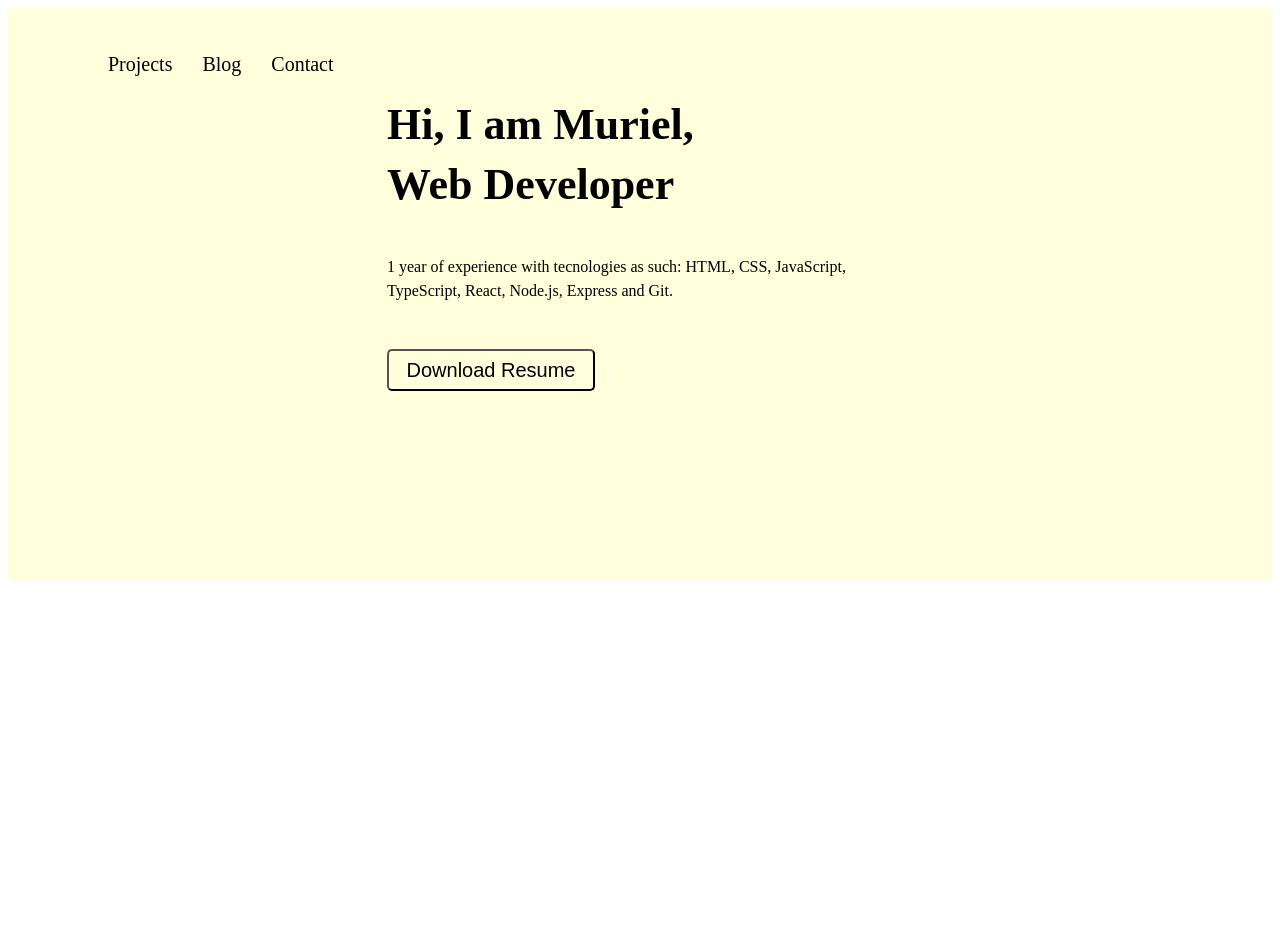
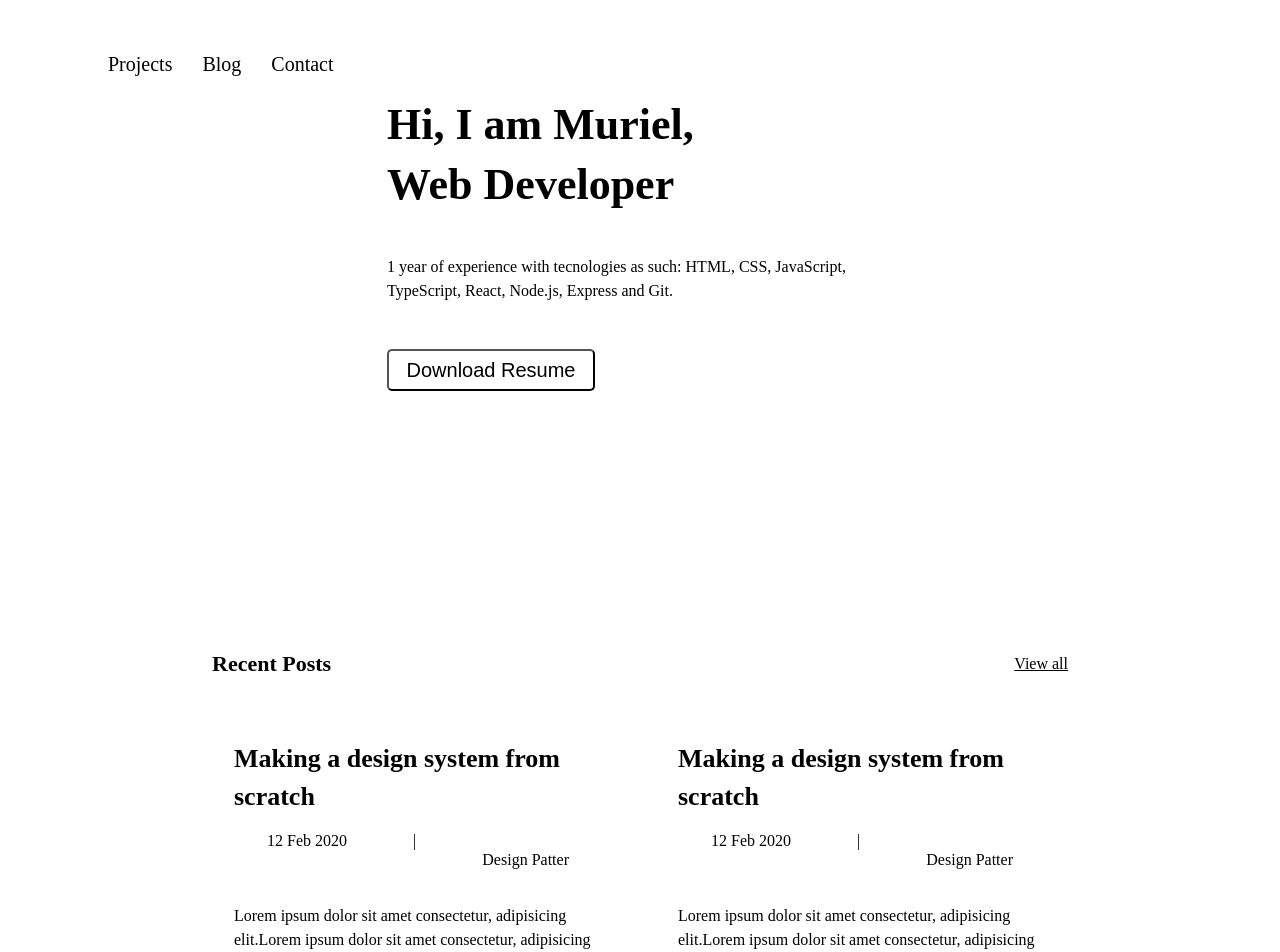
Before and after one commit to murielpacheco/portfolio-blog, a Next.js app: page / in a window 1280 px wide. Shown: the top 952 px of the page. Before the commit the page ends 800 px from the top, so only its background shows below. Built offline with nearby package versions, Linux system fonts and the light colour scheme.

Commit message:
feat: PostSection done

```diff
--- /dev/null
+++ b/src/components/PostSection/index.tsx
@@ -0,0 +1,34 @@
+import styles from "./styles.module.scss";
+
+export function PostSection() {
+   return (
+      <section className={styles.postSection}>
+         <div className={styles.postWrapper}>
+            <header className={styles.postHeader}>
+               <h3>Recent Posts</h3>
+               <a href="google.com">View all</a>
+            </header>
+            <div className={styles.postContainer}>
+               <div className={styles.postItem}>
+                  <strong>Making a design system from scratch</strong>
+                  <div className={styles.postInfos}>
+                     <span> 12 Feb 2020</span>
+                     |
+                     <p>Design Patter</p>
+                  </div>
+                  <p>Lorem ipsum dolor sit amet consectetur, adipisicing elit.Lorem ipsum dolor sit amet consectetur, adipisicing elit</p>
+               </div>
+               <div className={styles.postItem}>
+                  <strong>Making a design system from scratch</strong>
+                  <div className={styles.postInfos}>
+                     <span> 12 Feb 2020</span>
+                     |
+                     <p>Design Patter</p>
+                  </div>
+                  <p>Lorem ipsum dolor sit amet consectetur, adipisicing elit.Lorem ipsum dolor sit amet consectetur, adipisicing elit</p>
+               </div>
+            </div>
+         </div>
+      </section>
+   )
+}
--- /dev/null
+++ b/src/components/PostSection/styles.module.scss
@@ -0,0 +1,80 @@
+.postSection {
+   width: 100%;
+   height: 400px;
+   background-color: var(--whiteish-blue);
+
+
+   .postWrapper {
+      margin: 0 auto;
+      width: 856px;
+      height: 355px;
+      padding: 32px 0;
+
+      .postHeader {
+         width: 100%;
+
+         display: flex;
+         justify-content: space-between;
+         align-items: center;
+
+         h3 {
+            color: var(--dark-blue);
+            font-size: 22px;
+            line-height: 60px;
+         }
+
+         a {
+            color: var(--light-blue);
+            font-size: 16px;
+            line-height: 23.5px;
+
+            &:hover {
+               filter: brightness(1.1);
+            }
+         }
+      }
+   }
+
+   .postContainer {
+      width: 100%;
+
+      display: flex;
+      gap: 32px;
+
+      .postItem {
+         width: 418px;
+         height: 295px;
+         background-color: var(--white);
+         border-radius: 4px;
+         padding: 24px 22px;
+         cursor: pointer;
+         transition: transform .4s;
+
+         &:hover {
+            transform: scale(1.1)
+         }
+
+         strong {
+            color: var(--dark-blue);
+            font-size: 26px;
+            line-height: 38px;
+            display: inline-block;
+            margin-bottom: 16px;
+         }
+
+         .postInfos {
+            color: var(--dark-blue);
+            display: flex;
+            justify-content: space-around;
+
+            margin-bottom: 12px;
+         }
+
+         p {
+            color: var(--dark-blue);
+            font-size: 16px;
+            line-height: 24px;
+         }
+      }
+   }
+}
--- a/src/pages/Home.module.scss
+++ b/src/pages/Home.module.scss
@@ -2,5 +2,4 @@
    padding-top: 26px;
    width: 100%;
    height: 546px;
-   background-color: #ffffdc;
 }
--- a/src/pages/index.tsx
+++ b/src/pages/index.tsx
@@ -1,6 +1,7 @@
 import Head from "next/head";
 import { Header } from "../components/Header";
 import { IntroBio } from "../components/IntroBio";
+import { PostSection } from "../components/PostSection";
 
 import styles from "./Home.module.scss";
 
@@ -14,6 +15,7 @@ export default function Home() {
         <Header />
         <IntroBio />
       </section>
+      <PostSection />
     </>
   )
 }
--- a/src/styles/globals.scss
+++ b/src/styles/globals.scss
@@ -1,7 +1,8 @@
 :root {
   --white: #FFFFFF;
   --red: #FF6464;
-  --ligh-blue: #00A8CC;
+  --whiteish-blue:#EDF7FA;
+  --light-blue: #00A8CC;
   --dark-blue: #21243D;
   --gray: #8695A4;
 }
@@ -10,10 +11,6 @@
   box-sizing: border-box;
   margin: 0;
   padding: 0;
-}
-
-html {
-  font-size: 62.5%;
 }
 
 @media (max-width: 1080px) {
```
Also changed, not shown: src/styles/Home.module.scss (deleted, +0 -116 lines).
